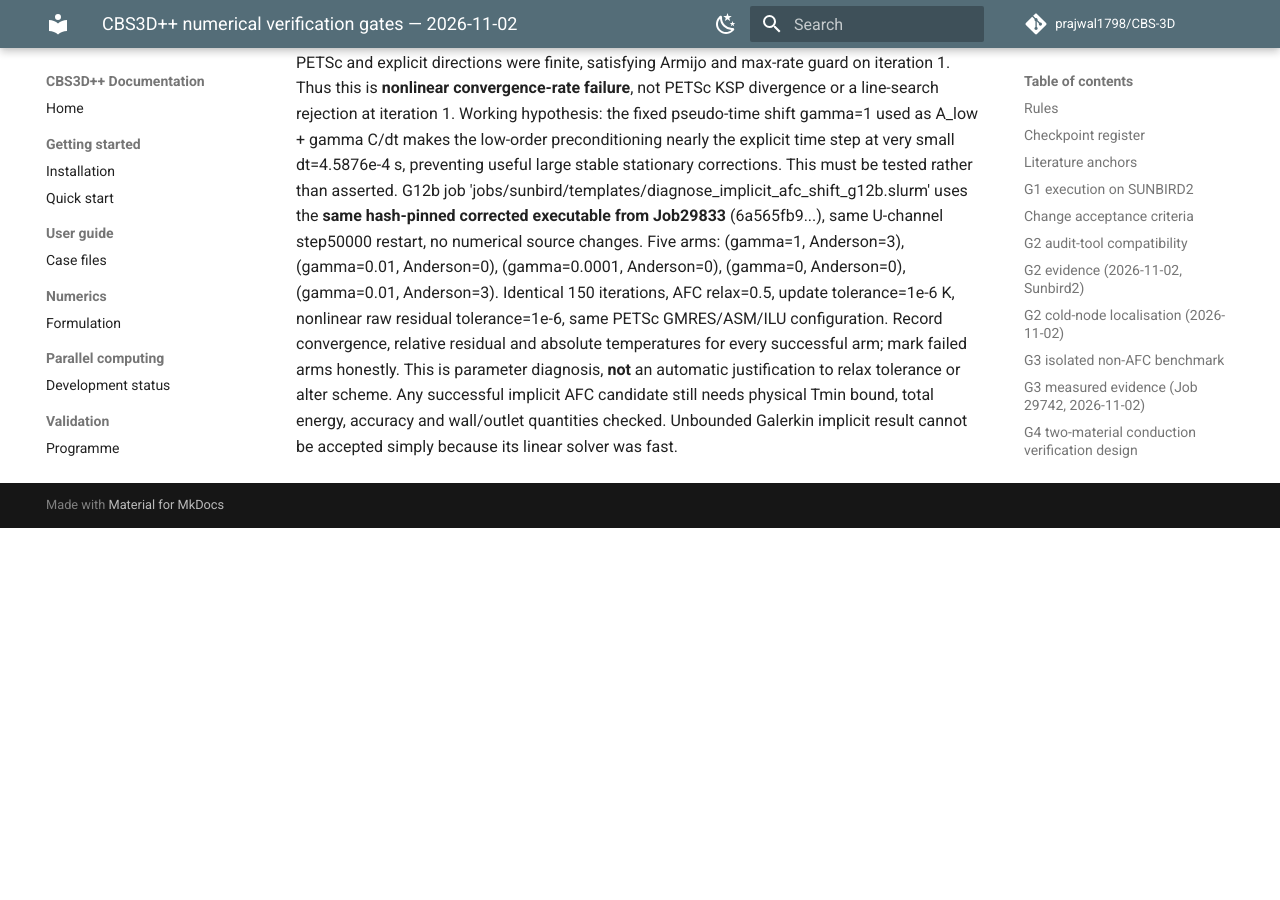
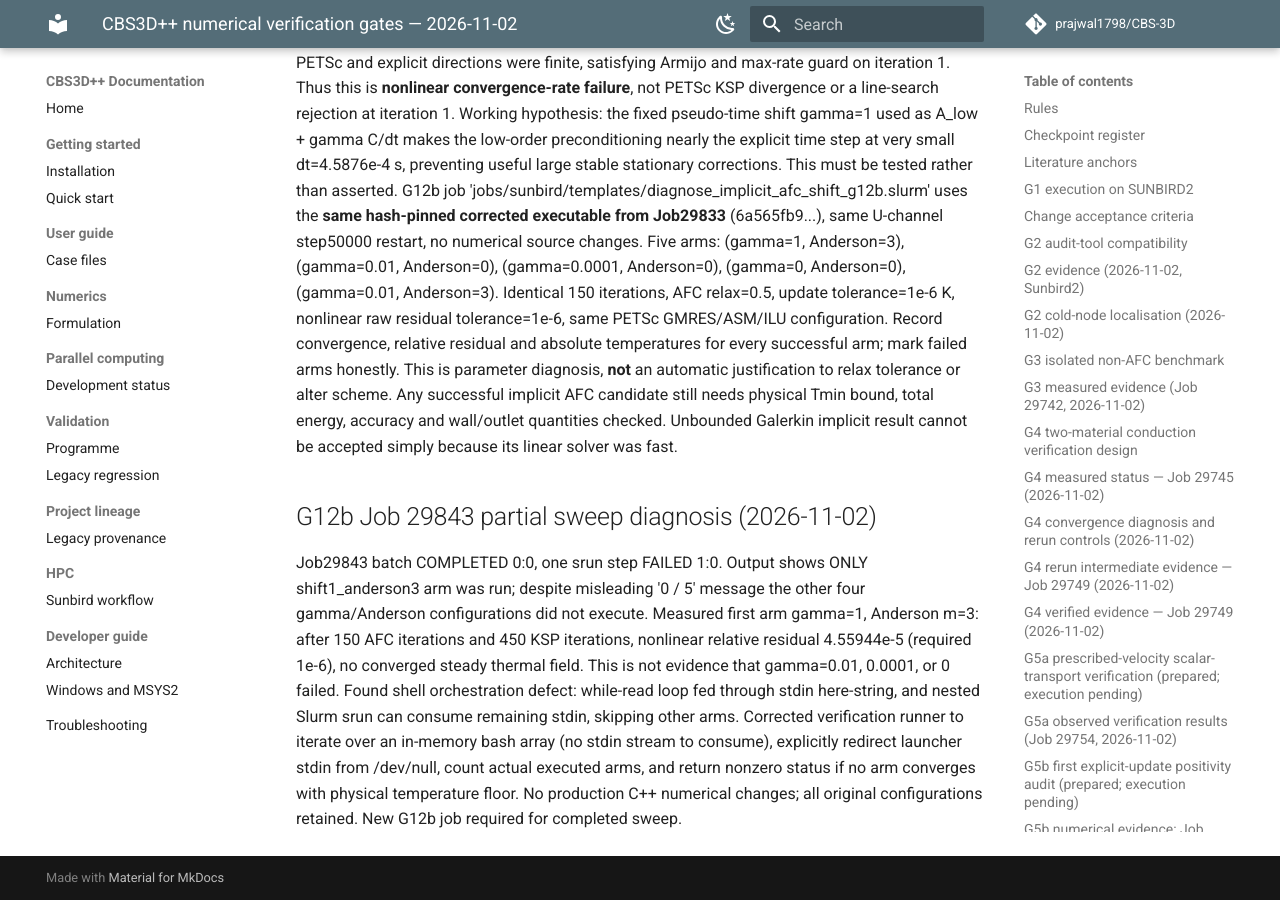
Before and after one commit to prajwal1798/CBS-3D, an MkDocs documentation site: the page built from docs/verification/CBS3D_NUMERICAL_VERIFICATION_GATES.md, in a window 1280 px wide and 900 px high, scrolled down 23343 px. Built offline with MkDocs 1.6.1 and Material for MkDocs 9.7.7, drawn with Linux system fonts in a browser that asks for light colours; comment, search, counter and statistics services are not loaded; before the commit the page ends 23871 px from its top, so only the background shows below that; some of the changed text lies outside the part shown.

Commit message:
docs(G12b): clarify only 1 of 5 arms executed in Job29843 and fix sweep orchestration

```diff
--- a/docs/verification/CBS3D_NUMERICAL_VERIFICATION_GATES.md
+++ b/docs/verification/CBS3D_NUMERICAL_VERIFICATION_GATES.md
@@ -27,7 +27,7 @@
 | G9 | Time/iteration convergence | Stationary residual, dt-variation and stopping robustness | Pending |
 | G10 | Grid convergence of quantities of interest | Tmax, interface flux, wall gradient and outlet enthalpy | Pending |
 | G11 | Additional stabilisation only if needed | Isolated failure, specific literature choice, accuracy + bounds verified | G11a one-step AFC PASS (Job29832) after single-call source correction: AFC call=1; Tmin OFF 298.051487K vs ON 298.15K; 94 cold nodes ->0; pressure/velocity unchanged; correction balance 3.23e-13. Long-run accuracy/conservation pending. |
-| G12 | Implicit acceleration only after verification | Same discrete result, lower runtime, robust nonlinear residual | G12a unlimited Galerkin converged 94 GMRES/0.049 s but unphysical Tmin 233.482 K; implicit AFC failed after 150 iterations despite 3 Krylov each, always choosing explicit fallback; raw relative residual 4.819e-5 ->4.751e-5. G12b frozen binary shift/Anderson sweep committed, not yet run. |
+| G12 | Implicit acceleration only after verification | Same discrete result, lower runtime, robust nonlinear residual | G12a unlimited Galerkin fast but unbounded; implicit AFC did not converge. G12b Job29843 executed ONLY 1/5 sweep arms (gamma=1, Anderson=3), failed: residual 4.55944e-5 after 150 iter. Script stdin/srun loop hazard fixed; full sweep not yet executed. |
 
 ## Literature anchors
 
@@ -311,3 +311,7 @@
 At iteration 1 PETSc defect-correction trial alpha=1 achieved L2 pseudo-time residual 0.00266321 from initial 0.00266331; explicit fallback alpha=1 achieved 0.00266306, so the line search correctly preferred explicit fallback. In 150 iterations all reported methods remained 'explicit fallback', 3 KSP iterations each; nonlinear relative raw residual fell only from 4.81992e-05 to 4.75107e-05. Both PETSc and explicit directions were finite, satisfying Armijo and max-rate guard on iteration 1. Thus this is **nonlinear convergence-rate failure**, not PETSc KSP divergence or a line-search rejection at iteration 1.
 Working hypothesis: the fixed pseudo-time shift gamma=1 used as A_low + gamma C/dt makes the low-order preconditioning nearly the explicit time step at very small dt=4.5876e-4 s, preventing useful large stable stationary corrections. This must be tested rather than asserted. G12b job 'jobs/sunbird/templates/diagnose_implicit_afc_shift_g12b.slurm' uses the **same hash-pinned corrected executable from Job29833** (6a565fb9...), same U-channel step50000 restart, no numerical source changes. Five arms: (gamma=1, Anderson=3), (gamma=0.01, Anderson=0), (gamma=0.0001, Anderson=0), (gamma=0, Anderson=0), (gamma=0.01, Anderson=3). Identical 150 iterations, AFC relax=0.5, update tolerance=1e-6 K, nonlinear raw residual tolerance=1e-6, same PETSc GMRES/ASM/ILU configuration. Record convergence, relative residual and absolute temperatures for every successful arm; mark failed arms honestly. This is parameter diagnosis, **not** an automatic justification to relax tolerance or alter scheme.
 Any successful implicit AFC candidate still needs physical Tmin bound, total energy, accuracy and wall/outlet quantities checked. Unbounded Galerkin implicit result cannot be accepted simply because its linear solver was fast.
+
+## G12b Job 29843 partial sweep diagnosis (2026-11-02)
+Job29843 batch COMPLETED 0:0, one srun step FAILED 1:0. Output shows ONLY shift1_anderson3 arm was run; despite misleading '0 / 5' message the other four gamma/Anderson configurations did not execute. Measured first arm gamma=1, Anderson m=3: after 150 AFC iterations and 450 KSP iterations, nonlinear relative residual 4.55944e-5 (required 1e-6), no converged steady thermal field. This is not evidence that gamma=0.01, 0.0001, or 0 failed.
+Found shell orchestration defect: while-read loop fed through stdin here-string, and nested Slurm srun can consume remaining stdin, skipping other arms. Corrected verification runner to iterate over an in-memory bash array (no stdin stream to consume), explicitly redirect launcher stdin from /dev/null, count actual executed arms, and return nonzero status if no arm converges with physical temperature floor. No production C++ numerical changes; all original configurations retained. New G12b job required for completed sweep.
```
